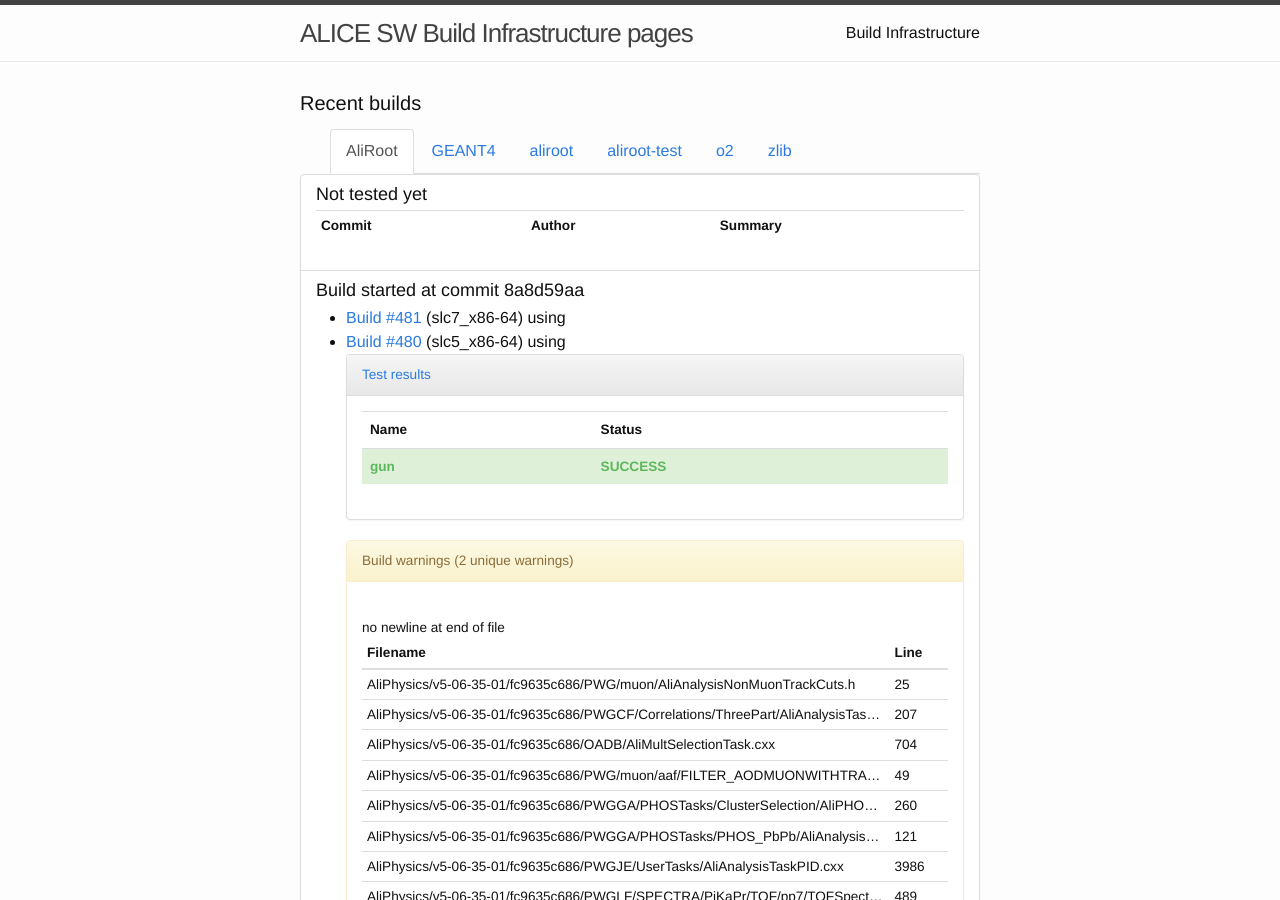
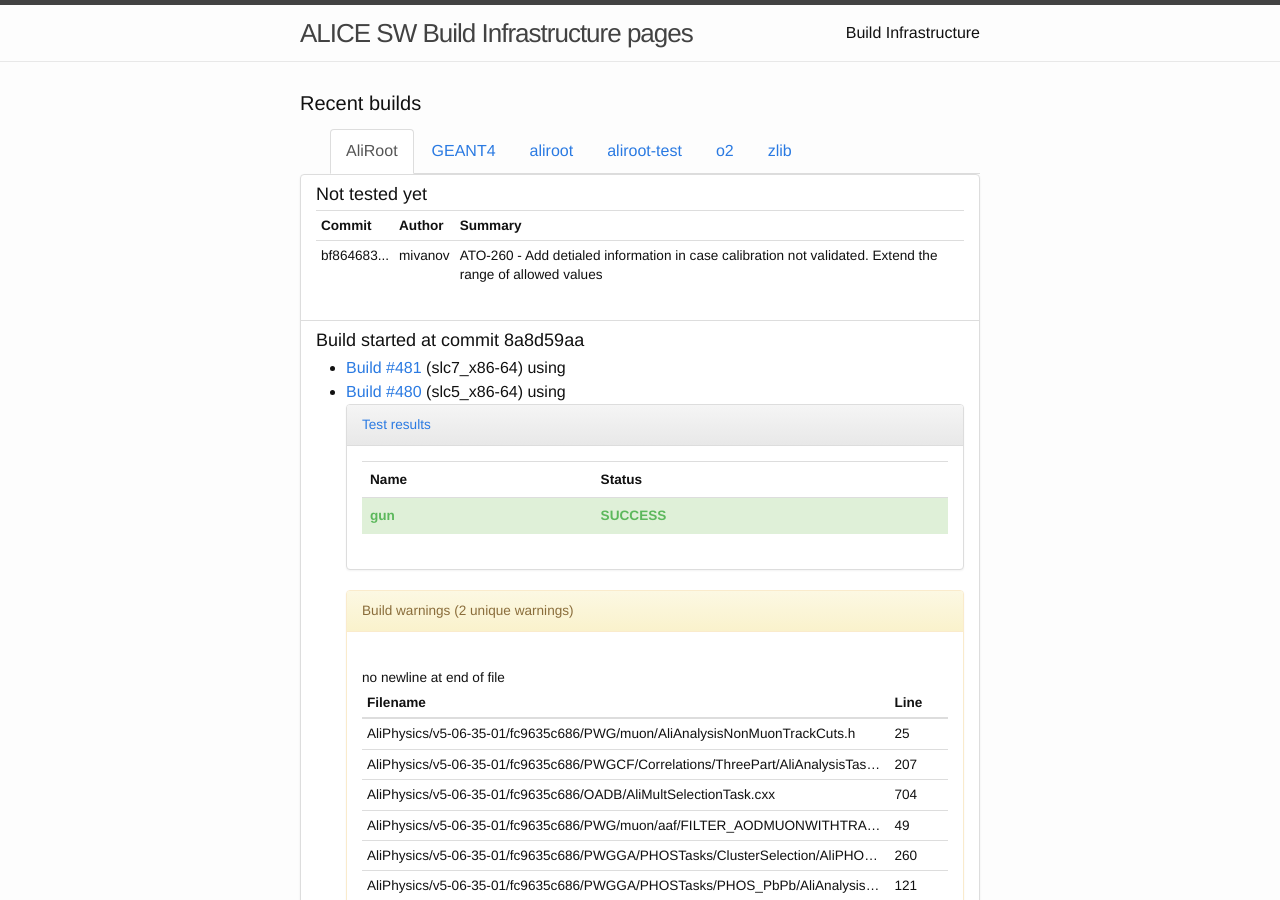
Before and after one commit to alisw/alisw.github.io, a Jekyll site: the page built from index.html, in a window 1280 px wide and 900 px high. Built offline with Jekyll 4.4.1, drawn with Linux system fonts in a browser that asks for light colours; nearby versions of some CDN libraries.

Commit message:
Updated results.

```diff
--- a/_data/commits-aliroot-master.yaml
+++ b/_data/commits-aliroot-master.yaml
@@ -1,3 +1,8 @@
+-
+ commit: "bf864683a871ec6a38085333e7589c487f07a2bd"
+ message: >-
+    ATO-260 - Add detialed information in case calibration not validated. Extend the range of allowed values
+ author: !!str mivanov
 -
  commit: "8a8d59aaf99144f9817cf96849d962ed56153cb0"
  message: >-
```
